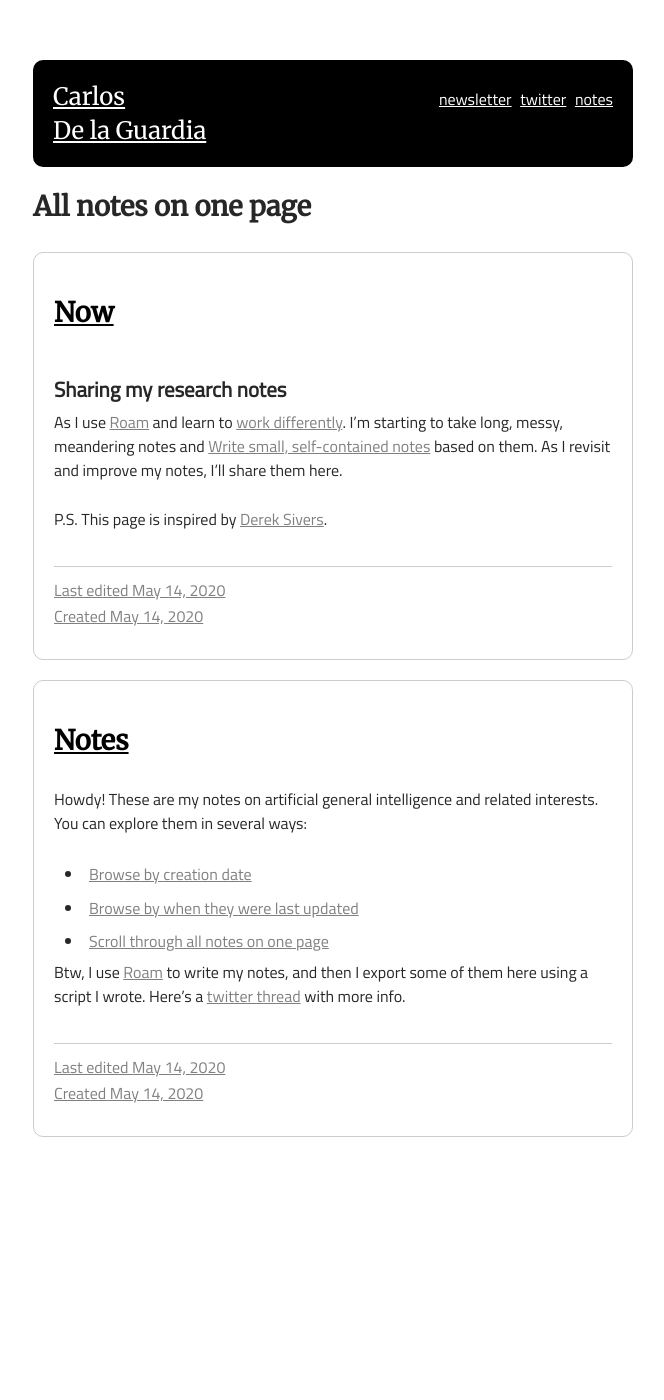
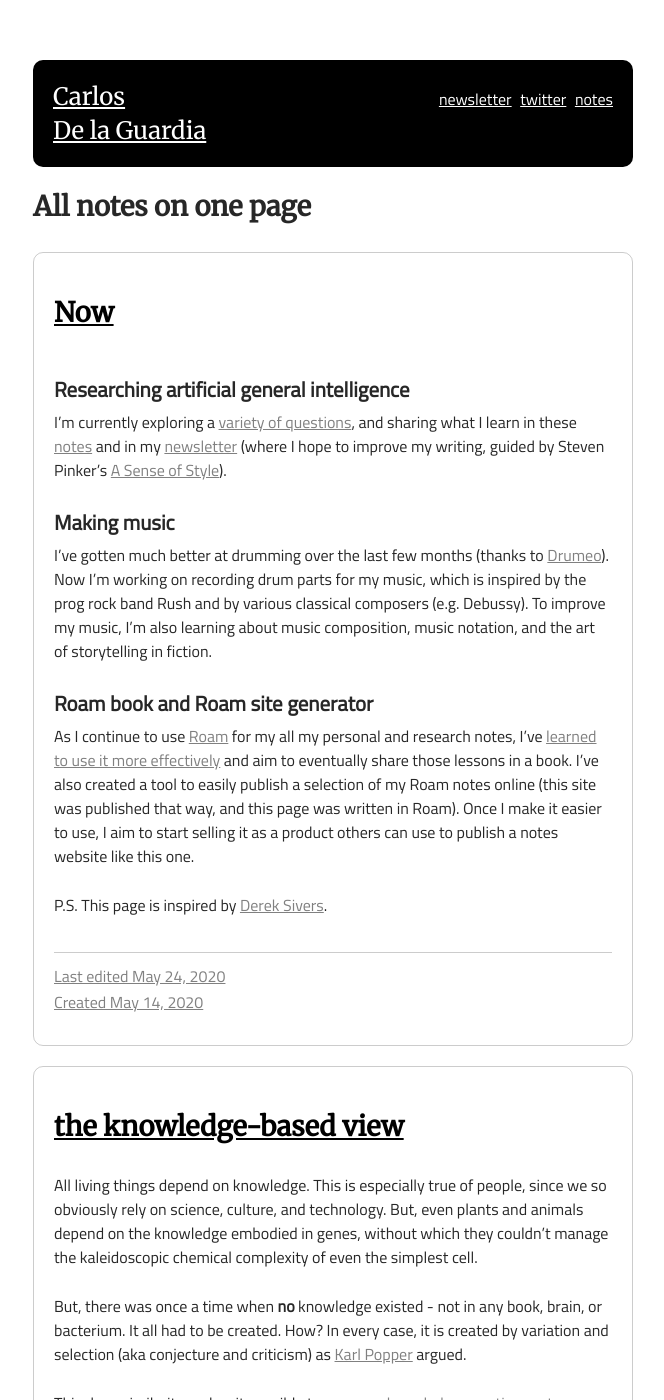
Before and after one commit to dela3499/dela3499.github.io, a Jekyll site: the page built from notes/all.md, in a window 1280 px wide and 1400 px high. Shown: the whole window, without its empty margins (307-971 px from the left). Built offline with Jekyll 4.4.1, drawn with Linux system fonts in a browser that asks for light colours; some of the changed text lies outside the part shown.

Commit message:
"automated: updated note hashes"

```diff
--- a/notes/all.md
+++ b/notes/all.md
@@ -6,13 +6,35 @@ notes:
   content_with_hash_links: '
 
 
-    ## Sharing my research notes
+    ## Researching artificial general intelligence
 
 
-    As I use [Roam](http://roamresearch.com/) and learn to [work differently](https://twitter.com/dela3499/status/1257984026872340480?s=20).
-    I''m starting to take long, messy, meandering notes and [Write small, self-contained
-    notes](#write-small-self-contained-notes) based on them. As I revisit and improve
-    my notes, I''ll share them here.
+    I''m currently exploring a [variety of questions](https://carlosd.substack.com/p/6-a-few-questions-on-agi),
+    and sharing what I learn in these [notes](https://carlosd.org/notes) and in my
+    [newsletter](http://carlosd.substack.com/) (where I hope to improve my writing,
+    guided by Steven Pinker''s [A Sense of Style](https://www.amazon.com/Sense-Style-Thinking-Persons-Writing/dp/0143127799)).
+
+
+    ## Making music
+
+
+    I''ve gotten much better at drumming over the last few months (thanks to [Drumeo](drumeo.com)).
+    Now I''m working on recording drum parts for my music, which is inspired by the
+    prog rock band Rush and by various classical composers (e.g. Debussy). To improve
+    my music, I''m also learning about music composition, music notation, and the
+    art of storytelling in fiction.
+
+
+    ## Roam book and Roam site generator
+
+
+    As I continue to use [Roam](http://roamresearch.com/) for my all my personal and
+    research notes, I''ve [learned to use it more effectively](https://twitter.com/dela3499/status/1257984026872340480?s=20)
+    and aim to eventually share those lessons in a book. I''ve also created a tool
+    to easily publish a selection of my Roam notes online (this site was published
+    that way, and this page was written in Roam). Once I make it easier to use, I
+    aim to start selling it as a product others can use to publish a notes website
+    like this one.
 
 
     P.S. This page is inspired by [Derek Sivers](https://sivers.org/now).
@@ -21,9 +43,31 @@ notes:
 
     '
   date_created: '2020-05-14'
-  date_updated: '2020-05-14'
+  date_updated: '2020-05-24'
   page_url: now
   title: Now
+- backlinks: []
+  content_with_hash_links: "\n\nAll living things depend on knowledge. This is especially\
+    \ true of people, since we so obviously rely on science, culture, and technology.\
+    \ But, even plants and animals depend on the knowledge embodied in genes, without\
+    \ which they couldn't manage the kaleidoscopic chemical complexity of even the\
+    \ simplest cell.\n\nBut, there was once a time when __no__ knowledge existed -\
+    \ not in any book, brain, or bacterium. It all had to be created. How? In every\
+    \ case, it is created by variation and selection (aka conjecture and criticism)\
+    \ as [Karl Popper](#karl-popper) argued. \n\nThis deep similarity makes it possible\
+    \ to [compare knowledge-creating systems](#compare-knowledge-creating-systems),\
+    \ and their differences make such comparisons fruitful. Lessons learned in one\
+    \ domain can be applied to others. Many [questions about knowledge](#questions-about-knowledge)\
+    \ apply to __every__ system that depends on or creates it. I often try to apply\
+    \ ideas about [AGI](#agi) to biological evolution, machine learning, and business,\
+    \ and see whether they work. They often don't, and I learn that they are special\
+    \ cases of more general things which __do__ apply in every case. The same is true\
+    \ of many [obstacles to knowledge-creation](#obstacles-to-knowledge-creation).\n\
+    \n\n"
+  date_created: '2020-05-24'
+  date_updated: '2020-05-24'
+  page_url: the-knowledge-based-view
+  title: the knowledge-based view
 - backlinks: []
   content_with_hash_links: "\n\nHowdy! These are my notes on artificial general intelligence\
     \ and related interests. You can explore them in several ways: \n\n- [Browse by\
@@ -31,10 +75,10 @@ notes:
     \ last updated](https://carlosd.org/notes/updated)\n- [Scroll through all notes\
     \ on one page](https://carlosd.org/notes/all)\n\nBtw, I use [Roam](http://roamresearch.com/)\
     \ to write my notes, and then I export some of them here using a script I wrote.\
-    \ Here's a [twitter thread](https://twitter.com/dela3499/status/1260421394938114055?s=20)\
+    \ Here's a [twitter thread](https://twitter.com/dela3499/status/1263650475884371968?s=20)\
     \ with more info.\n\n\n"
   date_created: '2020-05-14'
-  date_updated: '2020-05-14'
+  date_updated: '2020-05-24'
   page_url: index
   title: Notes
 page_url: all
```
Also changed, not shown: notes/created.md (+4 -2 lines), notes/index.md (+2 -2 lines), notes/now.md (+11 -3 lines), notes/the-knowledge-based-view.md (added, +19 -0 lines), notes/updated.md (+4 -2 lines).
